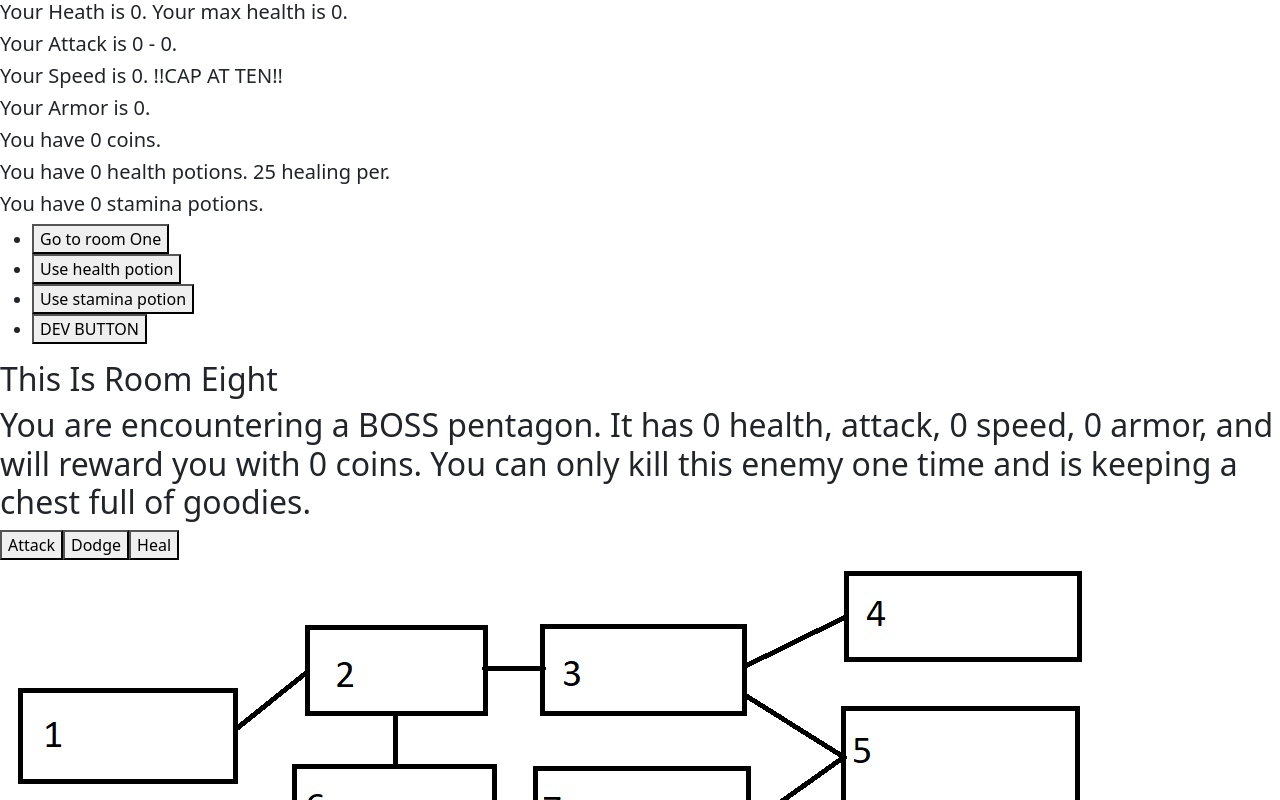
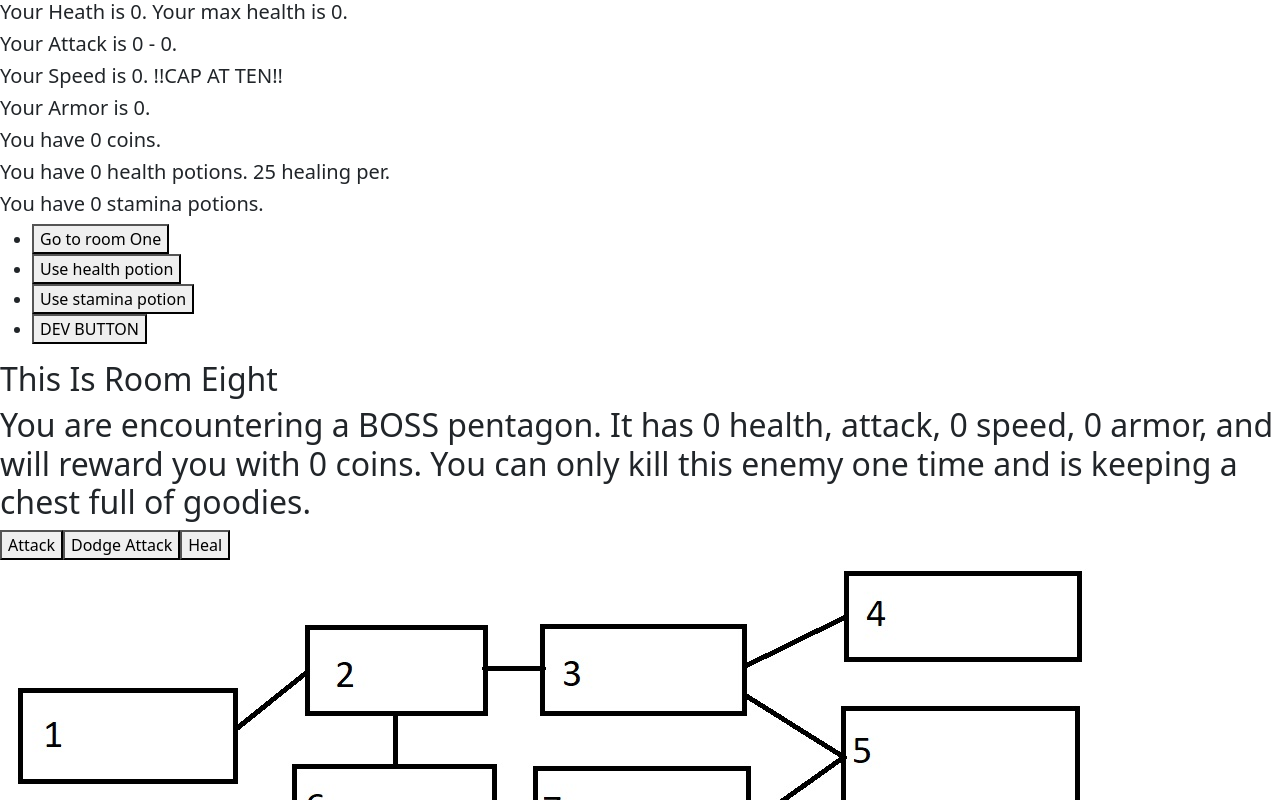
Before and after one commit to Wjamescorbett/ReactGamePractice, a React (Create React App) app: page /RoomEight in a window 1280 px wide. Shown: the top 800 px of the page. Built offline with nearby package versions, Linux system fonts and the light colour scheme.

Commit message:
Added dodge attack to every room. Dodge attack can give enemies hp.

```diff
--- a/src/components/App.jsx
+++ b/src/components/App.jsx
@@ -633,25 +633,25 @@ class App extends Component {
 
                     <Route path="/RoomTwo" element={<RoomTwo roomMovement={this.roomMovement} playerAttackMove={this.playerAttackMove} playerDodgeMove={this.playerDodgeMove} enemyHealth={this.state.enemyHealth} enemyAttackLow={this.state.enemyAttackLow} enemyAttackHigh={this.state.enemyAttackHigh} enemySpeed={this.state.enemySpeed} enemyArmor={this.state.enemyArmor} enemyReward={this.state.enemyReward} roomTwoStatus={this.state.roomTwoStatus} resetRoomStatus={this.resetRoomStatus} playerDamageDone={this.state.playerDamageDone} />} />
 
-                    <Route path="/RoomThree" element={<RoomThree roomMovement={this.roomMovement} playerAttackMove={this.playerAttackMove} roomThreeStatus ={this.state.roomThreeStatus} enemyHealth={this.state.enemyHealth} enemyAttackLow={this.state.enemyAttackLow} enemyAttackHigh={this.state.enemyAttackHigh} enemySpeed={this.state.enemySpeed} enemyArmor={this.state.enemyArmor} enemyReward={this.state.enemyReward} />} />
+                    <Route path="/RoomThree" element={<RoomThree roomMovement={this.roomMovement} playerAttackMove={this.playerAttackMove} playerDodgeMove={this.playerDodgeMove} roomThreeStatus ={this.state.roomThreeStatus} enemyHealth={this.state.enemyHealth} enemyAttackLow={this.state.enemyAttackLow} enemyAttackHigh={this.state.enemyAttackHigh} enemySpeed={this.state.enemySpeed} enemyArmor={this.state.enemyArmor} enemyReward={this.state.enemyReward} />} />
 
-                    <Route path="/RoomFour" element={<RoomFour openChest={this.openChest} roomFourStatus={this.state.roomFourStatus} roomMovement={this.roomMovement} playerAttackMove={this.playerAttackMove} enemyHealth={this.state.enemyHealth} enemyAttackLow={this.state.enemyAttackLow} enemyAttackHigh={this.state.enemyAttackHigh} enemySpeed={this.state.enemySpeed} enemyArmor={this.state.enemyArmor} enemyReward={this.state.enemyReward} />} />
+                    <Route path="/RoomFour" element={<RoomFour openChest={this.openChest} roomFourStatus={this.state.roomFourStatus} roomMovement={this.roomMovement} playerAttackMove={this.playerAttackMove} playerDodgeMove={this.playerDodgeMove} enemyHealth={this.state.enemyHealth} enemyAttackLow={this.state.enemyAttackLow} enemyAttackHigh={this.state.enemyAttackHigh} enemySpeed={this.state.enemySpeed} enemyArmor={this.state.enemyArmor} enemyReward={this.state.enemyReward} />} />
 
                     <Route path="/RoomFive" element={<RoomFive resetRoomStatus={this.resetRoomStatus} roomFiveStatus={this.state.roomFiveStatus} roomMovement={this.roomMovement} playerAttackMove={this.playerAttackMove} playerDodgeMove={this.playerDodgeMove} enemyHealth={this.state.enemyHealth} enemyAttackLow={this.state.enemyAttackLow} enemyAttackHigh={this.state.enemyAttackHigh} enemySpeed={this.state.enemySpeed} enemyArmor={this.state.enemyArmor} enemyReward={this.state.enemyReward} enemy2Health={this.state.enemy2Health} enemy2AttackLow={this.state.enemy2AttackLow} enemy2AttackHigh={this.state.enemy2AttackHigh} enemy2Speed={this.state.enemy2Speed} enemy2Armor={this.state.enemy2Armor} enemy2Reward={this.state.enemy2Reward} />} />
 
                     <Route path="/RoomSix" element={<RoomSix resetRoomStatus={this.resetRoomStatus} roomSixStatus={this.state.roomSixStatus} roomMovement={this.roomMovement} playerAttackMove={this.playerAttackMove} playerDodgeMove={this.playerDodgeMove} enemyHealth={this.state.enemyHealth} enemyAttackLow={this.state.enemyAttackLow} enemyAttackHigh={this.state.enemyAttackHigh} enemySpeed={this.state.enemySpeed} enemyArmor={this.state.enemyArmor} enemyReward={this.state.enemyReward} enemy2Health={this.state.enemy2Health} enemy2AttackLow={this.state.enemy2AttackLow} enemy2AttackHigh={this.state.enemy2AttackHigh} enemy2Speed={this.state.enemy2Speed} enemy2Armor={this.state.enemy2Armor} enemy2Reward={this.state.enemy2Reward}/>} />
 
-                    <Route path="/RoomSeven" element={<RoomSeven resetRoomStatus={this.resetRoomStatus} roomSevenStatus={this.state.roomSevenStatus} roomMovement={this.roomMovement} playerAttackMove={this.playerAttackMove} enemyHealth={this.state.enemyHealth} enemyAttackLow={this.state.enemyAttackLow} enemyAttackHigh={this.state.enemyAttackHigh} enemySpeed={this.state.enemySpeed} enemyArmor={this.state.enemyArmor} enemyReward={this.state.enemyReward} enemy2Health={this.state.enemy2Health} enemy2AttackLow={this.state.enemy2AttackLow} enemy2AttackHigh={this.state.enemy2AttackHigh} enemy2Speed={this.state.enemy2Speed} enemy2Armor={this.state.enemy2Armor} enemy2Reward={this.state.enemy2Reward}/>} />
+                    <Route path="/RoomSeven" element={<RoomSeven resetRoomStatus={this.resetRoomStatus} roomSevenStatus={this.state.roomSevenStatus} roomMovement={this.roomMovement} playerAttackMove={this.playerAttackMove} playerDodgeMove={this.playerDodgeMove} enemyHealth={this.state.enemyHealth} enemyAttackLow={this.state.enemyAttackLow} enemyAttackHigh={this.state.enemyAttackHigh} enemySpeed={this.state.enemySpeed} enemyArmor={this.state.enemyArmor} enemyReward={this.state.enemyReward} enemy2Health={this.state.enemy2Health} enemy2AttackLow={this.state.enemy2AttackLow} enemy2AttackHigh={this.state.enemy2AttackHigh} enemy2Speed={this.state.enemy2Speed} enemy2Armor={this.state.enemy2Armor} enemy2Reward={this.state.enemy2Reward}/>} />
 
-                    <Route path="/RoomEight" element={<RoomEight openChest={this.openChest} roomEightStatus={this.state.roomEightStatus} roomMovement={this.roomMovement} playerAttackMove={this.playerAttackMove} enemyHealth={this.state.enemyHealth} enemyAttackLow={this.state.enemyAttackLow} enemyAttackHigh={this.state.enemyAttackHigh} enemySpeed={this.state.enemySpeed} enemyArmor={this.state.enemyArmor} enemyReward={this.state.enemyReward} />} />
+                    <Route path="/RoomEight" element={<RoomEight openChest={this.openChest} roomEightStatus={this.state.roomEightStatus} roomMovement={this.roomMovement} playerAttackMove={this.playerAttackMove} playerDodgeMove={this.playerDodgeMove} enemyHealth={this.state.enemyHealth} enemyAttackLow={this.state.enemyAttackLow} enemyAttackHigh={this.state.enemyAttackHigh} enemySpeed={this.state.enemySpeed} enemyArmor={this.state.enemyArmor} enemyReward={this.state.enemyReward} />} />
 
-                    <Route path="/RoomNine" element={<RoomNine resetRoomStatus={this.resetRoomStatus} roomNineStatus={this.state.roomNineStatus} roomMovement={this.roomMovement} playerAttackMove={this.playerAttackMove} enemyHealth={this.state.enemyHealth} enemyAttackLow={this.state.enemyAttackLow} enemyAttackHigh={this.state.enemyAttackHigh} enemySpeed={this.state.enemySpeed} enemyArmor={this.state.enemyArmor} enemyReward={this.state.enemyReward} enemy2Health={this.state.enemy2Health} enemy2AttackLow={this.state.enemy2AttackLow} enemy2AttackHigh={this.state.enemy2AttackHigh} enemy2Speed={this.state.enemy2Speed} enemy2Armor={this.state.enemy2Armor} enemy2Reward={this.state.enemy2Reward} enemy3Health={this.state.enemy3Health} enemy3AttackLow={this.state.enemy3AttackLow} enemy3AttackHigh={this.state.enemy3AttackHigh} enemy3Speed={this.state.enemy3Speed} enemy3Armor={this.state.enemy3Armor} enemy3Reward={this.state.enemy3Reward}/>} />
+                    <Route path="/RoomNine" element={<RoomNine resetRoomStatus={this.resetRoomStatus} roomNineStatus={this.state.roomNineStatus} roomMovement={this.roomMovement} playerAttackMove={this.playerAttackMove} playerDodgeMove={this.playerDodgeMove} enemyHealth={this.state.enemyHealth} enemyAttackLow={this.state.enemyAttackLow} enemyAttackHigh={this.state.enemyAttackHigh} enemySpeed={this.state.enemySpeed} enemyArmor={this.state.enemyArmor} enemyReward={this.state.enemyReward} enemy2Health={this.state.enemy2Health} enemy2AttackLow={this.state.enemy2AttackLow} enemy2AttackHigh={this.state.enemy2AttackHigh} enemy2Speed={this.state.enemy2Speed} enemy2Armor={this.state.enemy2Armor} enemy2Reward={this.state.enemy2Reward} enemy3Health={this.state.enemy3Health} enemy3AttackLow={this.state.enemy3AttackLow} enemy3AttackHigh={this.state.enemy3AttackHigh} enemy3Speed={this.state.enemy3Speed} enemy3Armor={this.state.enemy3Armor} enemy3Reward={this.state.enemy3Reward}/>} />
 
-                    <Route path="/RoomTen" element={<RoomTen resetRoomStatus={this.resetRoomStatus} roomTenStatus={this.state.roomTenStatus} roomMovement={this.roomMovement} playerAttackMove={this.playerAttackMove} enemyHealth={this.state.enemyHealth} enemyAttackLow={this.state.enemyAttackLow} enemyAttackHigh={this.state.enemyAttackHigh} enemySpeed={this.state.enemySpeed} enemyArmor={this.state.enemyArmor} enemyReward={this.state.enemyReward} enemy2Health={this.state.enemy2Health} enemy2AttackLow={this.state.enemy2AttackLow} enemyAttackHigh={this.state.enemy2AttackHigh} enemy2Speed={this.state.enemy2Speed} enemy2Armor={this.state.enemy2Armor} enemy2Reward={this.state.enemy2Reward}/>} />
+                    <Route path="/RoomTen" element={<RoomTen resetRoomStatus={this.resetRoomStatus} roomTenStatus={this.state.roomTenStatus} roomMovement={this.roomMovement} playerAttackMove={this.playerAttackMove} playerDodgeMove={this.playerDodgeMove} enemyHealth={this.state.enemyHealth} enemyAttackLow={this.state.enemyAttackLow} enemyAttackHigh={this.state.enemyAttackHigh} enemySpeed={this.state.enemySpeed} enemyArmor={this.state.enemyArmor} enemyReward={this.state.enemyReward} enemy2Health={this.state.enemy2Health} enemy2AttackLow={this.state.enemy2AttackLow} enemyAttackHigh={this.state.enemy2AttackHigh} enemy2Speed={this.state.enemy2Speed} enemy2Armor={this.state.enemy2Armor} enemy2Reward={this.state.enemy2Reward}/>} />
 
-                    <Route path="/RoomEleven" element={<RoomEleven resetRoomStatus={this.resetRoomStatus} roomElevenStatus={this.state.roomElevenStatus} roomMovement={this.roomMovement} playerAttackMove={this.playerAttackMove} enemyHealth={this.state.enemyHealth} enemyAttackLow={this.state.enemyAttackLow} enemyAttackHigh={this.state.enemyAttackHigh} enemySpeed={this.state.enemySpeed} enemyArmor={this.state.enemyArmor} enemyReward={this.state.enemyReward} enemy2Health={this.state.enemy2Health} enemy2AttackLow={this.state.enemy2AttackLow} enemy2AttackHigh={this.state.enemy2AttackHigh} enemy2Speed={this.state.enemy2Speed} enemy2Armor={this.state.enemy2Armor} enemy2Reward={this.state.enemy2Reward}/>} />
+                    <Route path="/RoomEleven" element={<RoomEleven resetRoomStatus={this.resetRoomStatus} roomElevenStatus={this.state.roomElevenStatus} roomMovement={this.roomMovement} playerAttackMove={this.playerAttackMove} playerDodgeMove={this.playerDodgeMove} enemyHealth={this.state.enemyHealth} enemyAttackLow={this.state.enemyAttackLow} enemyAttackHigh={this.state.enemyAttackHigh} enemySpeed={this.state.enemySpeed} enemyArmor={this.state.enemyArmor} enemyReward={this.state.enemyReward} enemy2Health={this.state.enemy2Health} enemy2AttackLow={this.state.enemy2AttackLow} enemy2AttackHigh={this.state.enemy2AttackHigh} enemy2Speed={this.state.enemy2Speed} enemy2Armor={this.state.enemy2Armor} enemy2Reward={this.state.enemy2Reward}/>} />
 
-                    <Route path="/RoomTwelve" element={<RoomTwelve openChest={this.openChest} roomTwelveStatus={this.state.roomTwelveStatus} roomMovement={this.roomMovement} playerAttackMove={this.playerAttackMove} enemyHealth={this.state.enemyHealth} enemyAttackLow={this.state.enemyAttackLow} enemyAttackHigh={this.state.enemyAttackHigh} enemySpeed={this.state.enemySpeed} enemyArmor={this.state.enemyArmor} enemyReward={this.state.enemyReward}/>} />
+                    <Route path="/RoomTwelve" element={<RoomTwelve openChest={this.openChest} roomTwelveStatus={this.state.roomTwelveStatus} roomMovement={this.roomMovement} playerAttackMove={this.playerAttackMove} playerDodgeMove={this.playerDodgeMove} enemyHealth={this.state.enemyHealth} enemyAttackLow={this.state.enemyAttackLow} enemyAttackHigh={this.state.enemyAttackHigh} enemySpeed={this.state.enemySpeed} enemyArmor={this.state.enemyArmor} enemyReward={this.state.enemyReward}/>} />
                 </Routes>
             </BrowserRouter>
         )
--- a/src/components/RoomEight/RoomEight.jsx
+++ b/src/components/RoomEight/RoomEight.jsx
@@ -14,7 +14,7 @@ const RoomEight = (props) => {
             </div>
             <div>
                 <button className="attackMove" onClick={() => props.playerAttackMove(1)}>Attack</button>
-                <button className="dodgeMove">Dodge</button>
+                <button className="dodgeMove" onClick={() => props.playerDodgeMove()}>Dodge Attack</button>
                 <button className="healMove">Heal</button>
             </div>
             <div>
--- a/src/components/RoomEleven/RoomEleven.jsx
+++ b/src/components/RoomEleven/RoomEleven.jsx
@@ -17,7 +17,7 @@ const RoomEleven = (props) => {
             <div>
                 <button className="attackMove" onClick={() => props.playerAttackMove(1)}>Attack enemy 1</button>
                 <button className="attackMove" onClick={() => props.playerAttackMove(2)}>Attack enemy 2</button>
-                <button className="dodgeMove">Dodge</button>
+                <button className="dodgeMove" onClick={() => props.playerDodgeMove()}>Dodge Attack</button>
                 <button className="healMove">Heal</button>
             </div>
             <div>
--- a/src/components/RoomFive/RoomFive.jsx
+++ b/src/components/RoomFive/RoomFive.jsx
@@ -17,7 +17,7 @@ const RoomFive = (props) => {
             <div>
                 <button className="attackMove" onClick={() => props.playerAttackMove(1)}>Attack enemy 1</button>
                 <button className="attackMove" onClick={() => props.playerAttackMove(2)}>Attack enemy 2</button>
-                <button className="dodgeMove">Dodge</button>
+                <button className="dodgeMove" onClick={() => props.playerDodgeMove()}>Dodge Attack</button>
                 <button className="healMove">Heal</button>
             </div>
             <div>
--- a/src/components/RoomFour/RoomFour.jsx
+++ b/src/components/RoomFour/RoomFour.jsx
@@ -14,7 +14,7 @@ const RoomFour = (props) => {
             </div>
             <div>
                 <button className="attackMove" onClick={() => props.playerAttackMove(1)}>Attack</button>
-                <button className="dodgeMove">Dodge</button>
+                <button className="dodgeMove" onClick={() => props.playerDodgeMove()}>Dodge Attack</button>
                 <button className="healMove">Heal</button>
             </div>
             <div>
--- a/src/components/RoomNine/RoomNine.jsx
+++ b/src/components/RoomNine/RoomNine.jsx
@@ -19,8 +19,7 @@ const RoomNine = (props) => {
                 <button className="attackMove" onClick={() => props.playerAttackMove(1)}>Attack enemy 1</button>
                 <button className="attackMove" onClick={() => props.playerAttackMove(2)}>Attack enemy 2</button>
                 <button className="attackMove" onClick={() => props.playerAttackMove(3)}>Attack enemy 3</button>
-
-                <button className="dodgeMove">Dodge</button>
+                <button className="dodgeMove" onClick={() => props.playerDodgeMove()}>Dodge Attack</button>
                 <button className="healMove">Heal</button>
             </div>
             <div>
--- a/src/components/RoomSeven/RoomSeven.jsx
+++ b/src/components/RoomSeven/RoomSeven.jsx
@@ -17,7 +17,7 @@ const RoomSeven = (props) => {
             <div>
                 <button className="attackMove" onClick={() => props.playerAttackMove(1)}>Attack enemy 1</button>
                 <button className="attackMove" onClick={() => props.playerAttackMove(2)}>Attack enemy 2</button>
-                <button className="dodgeMove">Dodge</button>
+                <button className="dodgeMove" onClick={() => props.playerDodgeMove()}>Dodge Attack</button>
                 <button className="healMove">Heal</button>
             </div>
             <div>
--- a/src/components/RoomSix/RoomSix.jsx
+++ b/src/components/RoomSix/RoomSix.jsx
@@ -17,7 +17,7 @@ const RoomSix = (props) => {
             <div>
                 <button className="attackMove" onClick={() => props.playerAttackMove(1)}>Attack enemy 1</button>
                 <button className="attackMove" onClick={() => props.playerAttackMove(2)}>Attack enemy 2</button>
-                <button className="dodgeMove" onClick={() => props.playerDodgeMove()}>Dodge</button>
+                <button className="dodgeMove" onClick={() => props.playerDodgeMove()}>Dodge Attack</button>
                 <button className="healMove">Heal</button>
             </div>
             <div>
--- a/src/components/RoomTen/RoomTen.jsx
+++ b/src/components/RoomTen/RoomTen.jsx
@@ -17,7 +17,7 @@ const RoomTen = (props) => {
             <div>
                 <button className="attackMove" onClick={() => props.playerAttackMove(1)}>Attack enemy 1</button>
                 <button className="attackMove" onClick={() => props.playerAttackMove(2)}>Attack enemy 2</button>
-                <button className="dodgeMove">Dodge</button>
+                <button className="dodgeMove" onClick={() => props.playerDodgeMove()}>Dodge Attack</button>
                 <button className="healMove">Heal</button>
             </div>
             <div>
--- a/src/components/RoomThree/RoomThree.jsx
+++ b/src/components/RoomThree/RoomThree.jsx
@@ -14,7 +14,7 @@ const RoomThree = (props) => {
             </div>
             <div>
                 <button className="attackMove" onClick={() => props.playerAttackMove(1)}>Attack</button>
-                <button className="dodgeMove">Dodge</button>
+                <button className="dodgeMove" onClick={() => props.playerDodgeMove()}>Dodge Attack</button>
                 <button className="healMove">Heal</button>
             </div>
             <div>
--- a/src/components/RoomTwelve/RoomTwelve.jsx
+++ b/src/components/RoomTwelve/RoomTwelve.jsx
@@ -14,7 +14,7 @@ const RoomTwelve = (props) => {
             </div>
             <div>
                 <button className="attackMove" onClick={() => props.playerAttackMove(1)}>Attack</button>
-                <button className="dodgeMove">Dodge</button>
+                <button className="dodgeMove" onClick={() => props.playerDodgeMove()}>Dodge Attack</button>
                 <button className="healMove">Heal</button>
             </div>
             <div>
--- a/src/components/RoomTwo/RoomTwo.jsx
+++ b/src/components/RoomTwo/RoomTwo.jsx
@@ -18,7 +18,7 @@ const RoomTwo = (props) => {
                 </div>
                 <div>
                     <button className="attackMove" onClick={() => props.playerAttackMove(1)}>Attack</button>
-                    <button className="dodgeMove" onClick={() => props.playerDodgeMove()}>Dodge</button>
+                    <button className="dodgeMove" onClick={() => props.playerDodgeMove()}>Dodge Attack</button>
                     <button className="healMove">Heal</button>
                 </div>
                 <div>
```
